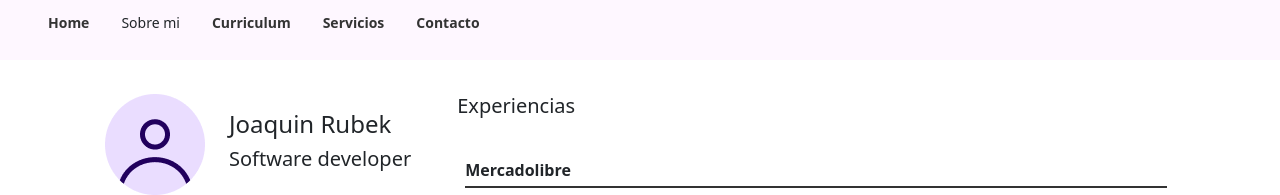
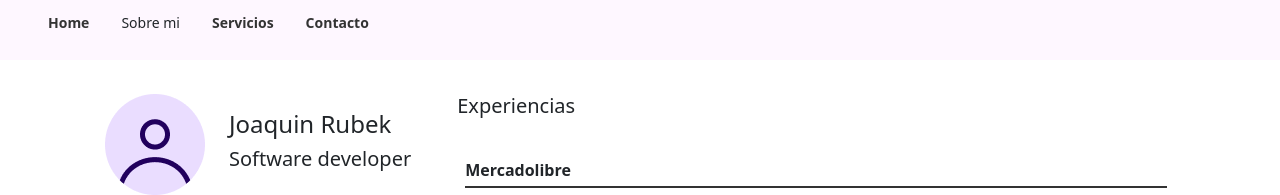
Before and after one commit to JoacoRu/tpo2, a plain HTML site: page about_me.html in a window 1280 px wide. Shown: the top 195 px of the page. Drawn offline with nearby package versions, Linux system fonts and the light colour scheme.

Commit message:
hide cv page

```diff
--- a/about_me.html
+++ b/about_me.html
@@ -16,7 +16,7 @@
             <ul class="header--container">
                 <li><a href="./index.html">Home</a></li>
                 <li>Sobre mi</li>
-                <li><a href="./cv.html">Curriculum</a></li>
+                <!-- <li><a href="./cv.html">Curriculum</a></li> -->
                 <li><a href="./services.html">Servicios</a></li>
                 <li><a href="./contact.html">Contacto</a></li>
             </ul>
@@ -36,7 +36,7 @@
         <ul class="header--container">
             <li><a href="./index.html">Home</a></li>
             <li>Sobre mi</li>
-            <li><a href="./cv.html">Curriculum</a></li>
+            <!-- <li><a href="./cv.html">Curriculum</a></li> -->
             <li><a href="./services.html">Servicios</a></li>
             <li><a href="./contact.html">Contacto</a></li>
         </ul>
```
Also changed, not shown: contact.html (+2 -2 lines), index.html (+2 -2 lines), services.html (+2 -2 lines).
